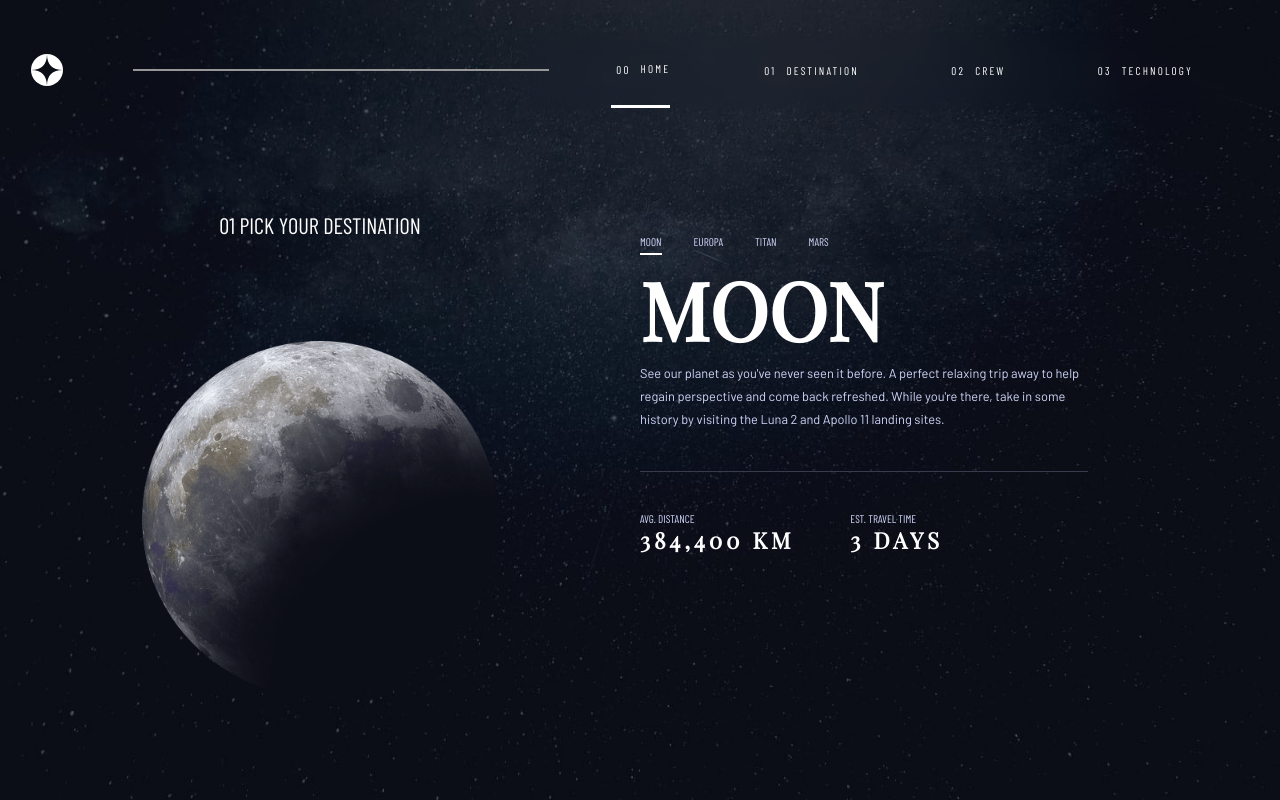
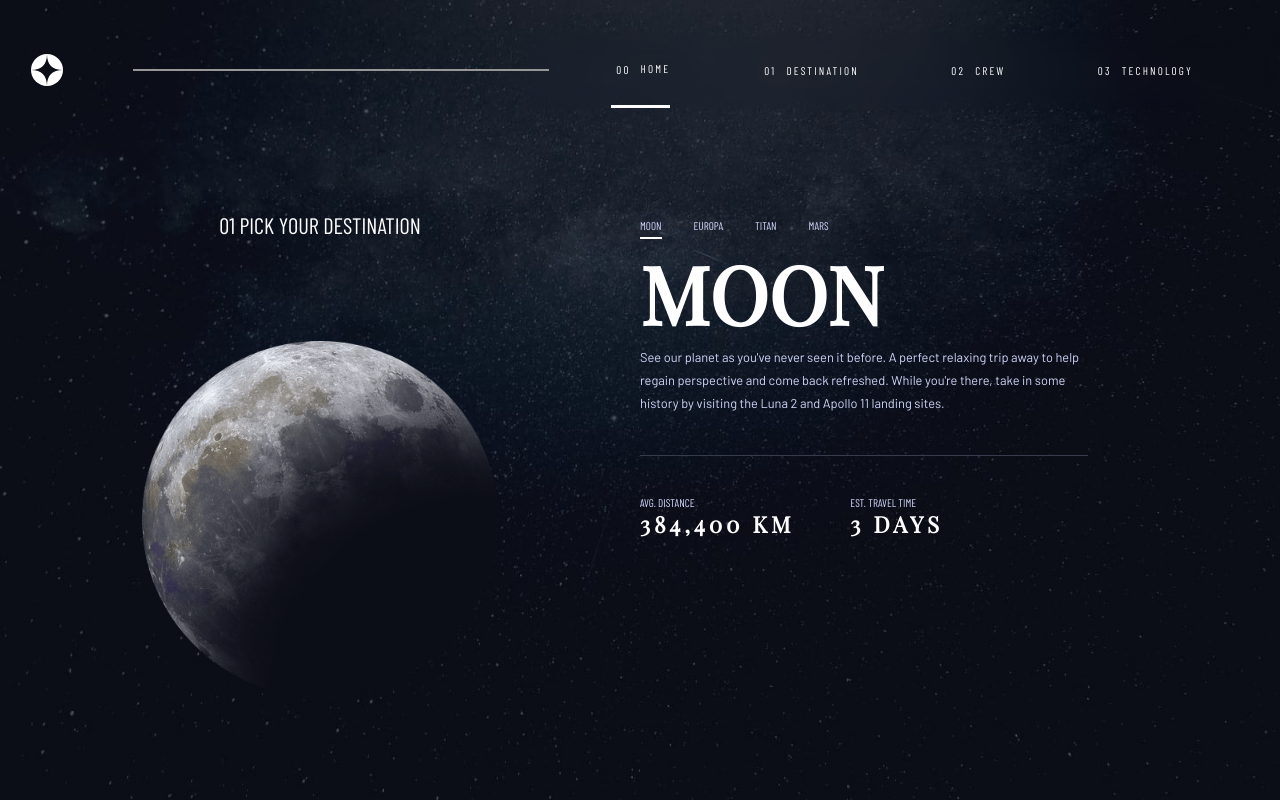
Before and after one commit to gomezjhon1022/space-tourism-website, a React (Create React App) app: page /space-tourism-website/destination in a window 1280 px wide. Built offline with nearby package versions, Linux system fonts and the light colour scheme.

Commit message:
Fix: Styles issue that caused crew view to display incorrectly on desktop

```diff
--- a/src/containers/Crew/Crew.scss
+++ b/src/containers/Crew/Crew.scss
@@ -76,7 +76,7 @@
 @media screen and (min-width: 1024px) {
 
   .crew__container {
-    height: calc(100% - 8.8rem);
+    height: calc(100% - 9.6rem);
     width: 100%;
     @include flexCenter(row, center, center);
     .crew--left {
--- a/src/containers/Destination/Destination.scss
+++ b/src/containers/Destination/Destination.scss
@@ -142,7 +142,7 @@
     .destination--right {
       width: 50%;
       height: 75%;
-      margin-top: 10rem;
+      margin-top: 6vh;
       .destionation__options {
         width: 60%;
         @include flexCenter(row,flex-start, center);
```
